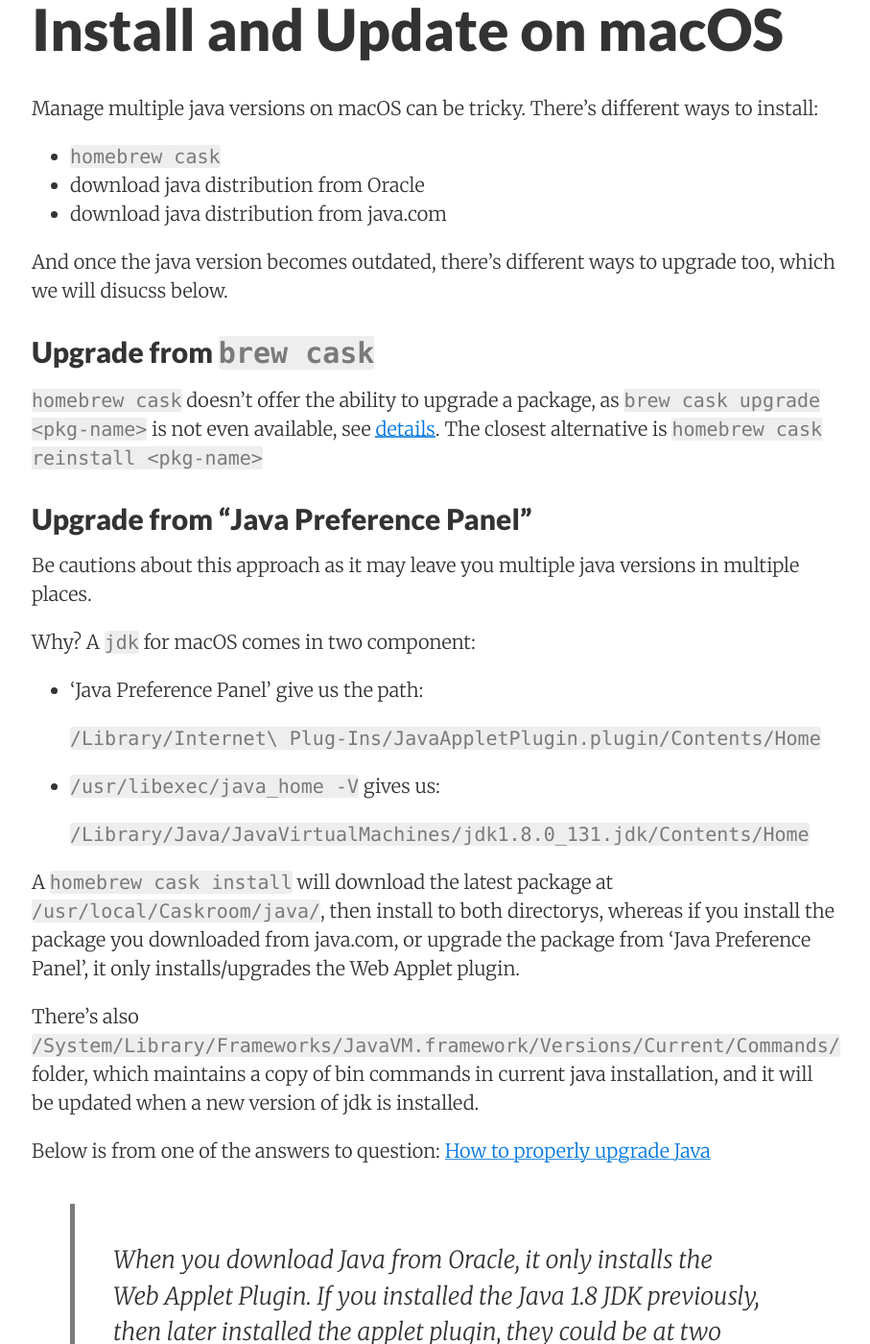
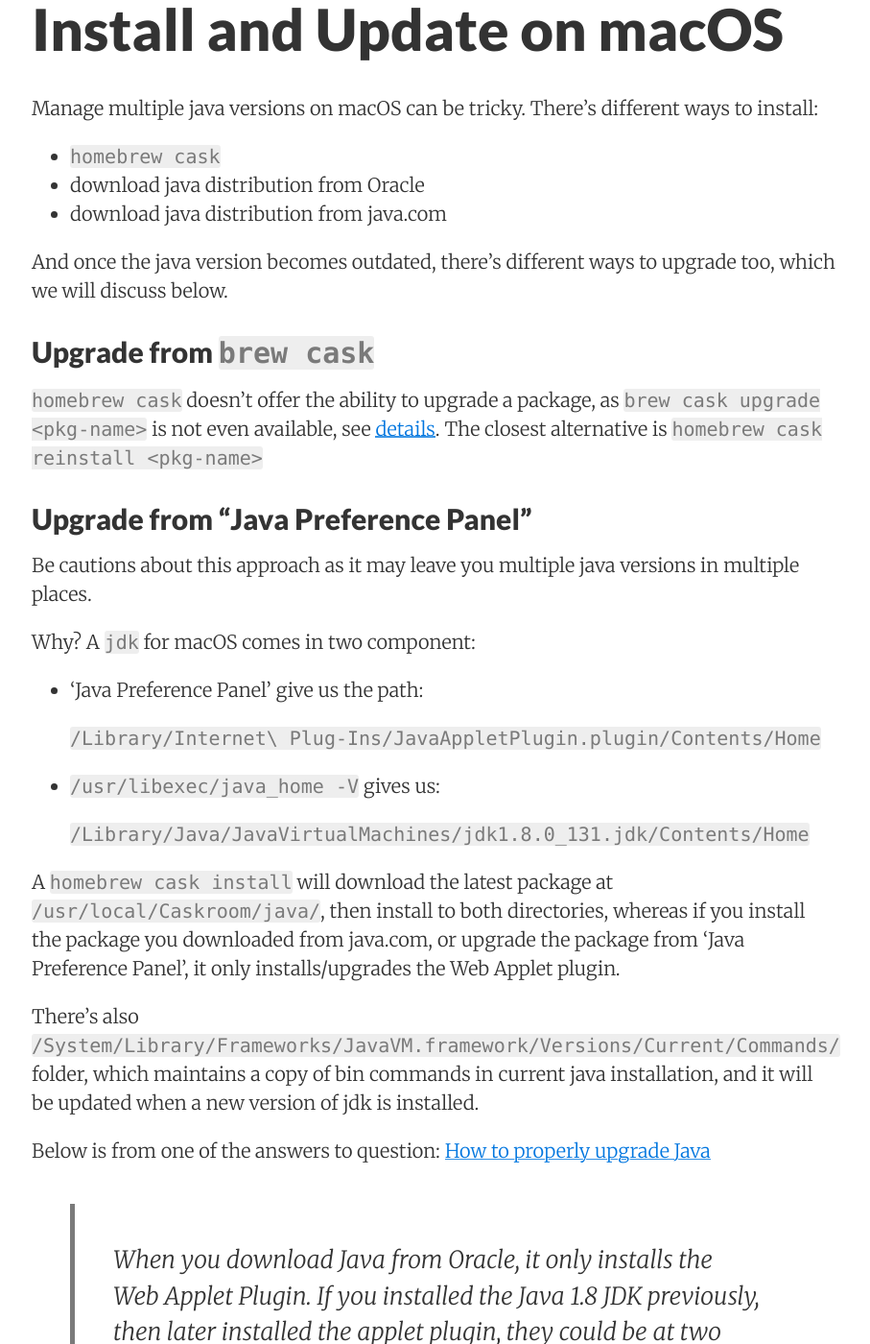
Before and after one commit to lzhoucs/lzhoucs.github.io, a Jekyll site: the page built from _posts/2018-05-20-how-to-use-jenv-brew-to-manage-multiple-java-versions.md, in a window 1280 px wide and 1400 px high, scrolled down 474 px. Shown: the whole window at 96% size, without its empty margins (187-1094 px from the left). Built offline with Jekyll 4.4.1, drawn with Linux system fonts in a browser that asks for light colours.

Commit message:
Fix typo.

```diff
--- a/_posts/2018-05-20-how-to-use-jenv-brew-to-manage-multiple-java-versions.md
+++ b/_posts/2018-05-20-how-to-use-jenv-brew-to-manage-multiple-java-versions.md
@@ -15,7 +15,7 @@
 - download java distribution from Oracle
 - download java distribution from java.com
 
-And once the java version becomes outdated, there's different ways to upgrade too, which we will disucss below.
+And once the java version becomes outdated, there's different ways to upgrade too, which we will discuss below.
 
 ## Upgrade from `brew cask`
 
@@ -36,7 +36,7 @@
 
   `/Library/Java/JavaVirtualMachines/jdk1.8.0_131.jdk/Contents/Home`
 
-A `homebrew cask install` will download the latest package at `/usr/local/Caskroom/java/`, then install to both directorys, whereas if you install the package you downloaded from java.com, or upgrade the package from 'Java Preference Panel', it only installs/upgrades the Web Applet plugin.
+A `homebrew cask install` will download the latest package at `/usr/local/Caskroom/java/`, then install to both directories, whereas if you install the package you downloaded from java.com, or upgrade the package from 'Java Preference Panel', it only installs/upgrades the Web Applet plugin.
 
 There's also `/System/Library/Frameworks/JavaVM.framework/Versions/Current/Commands/` folder, which maintains a copy of bin commands in current java installation, and it will be updated when a new version of jdk is installed.
 
```
